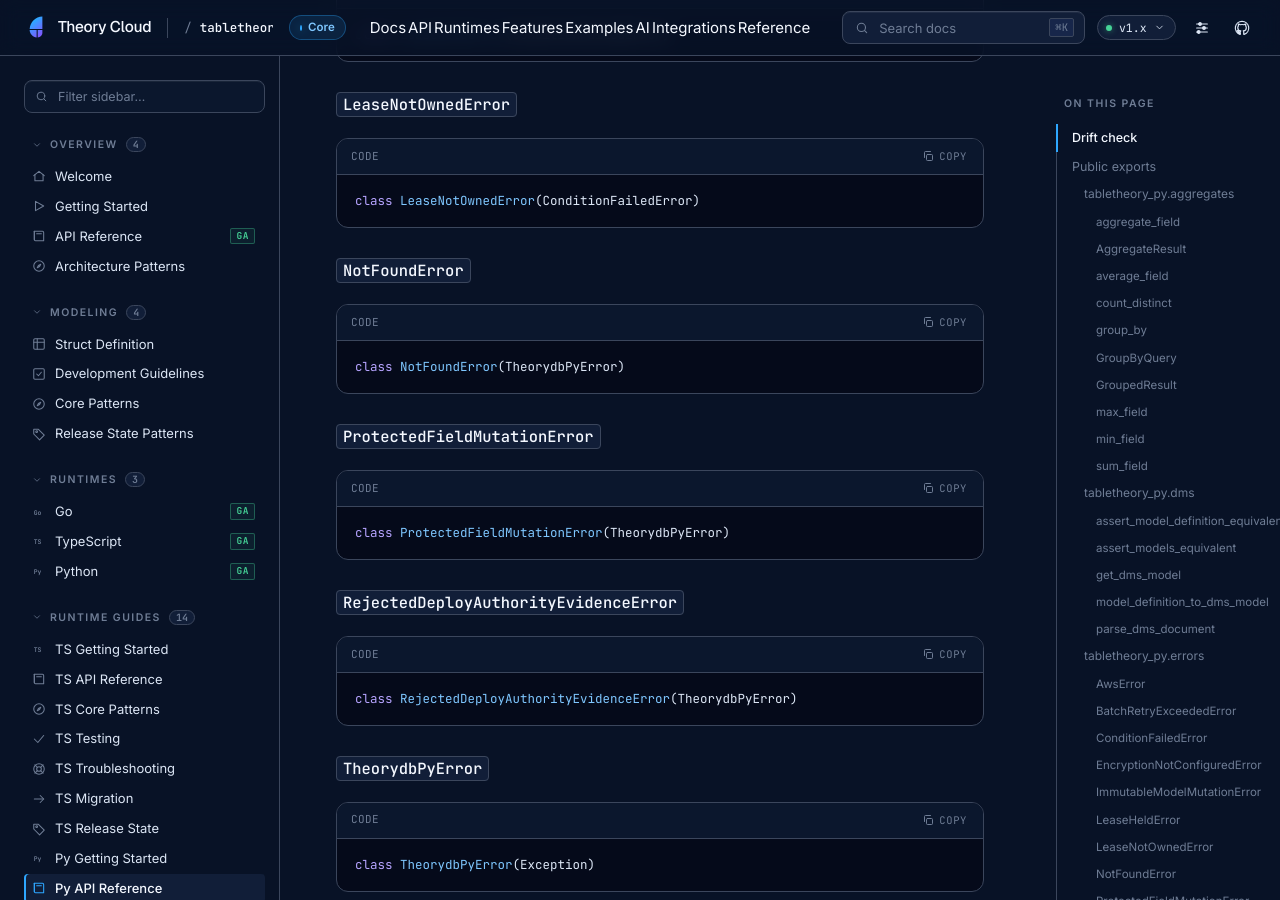
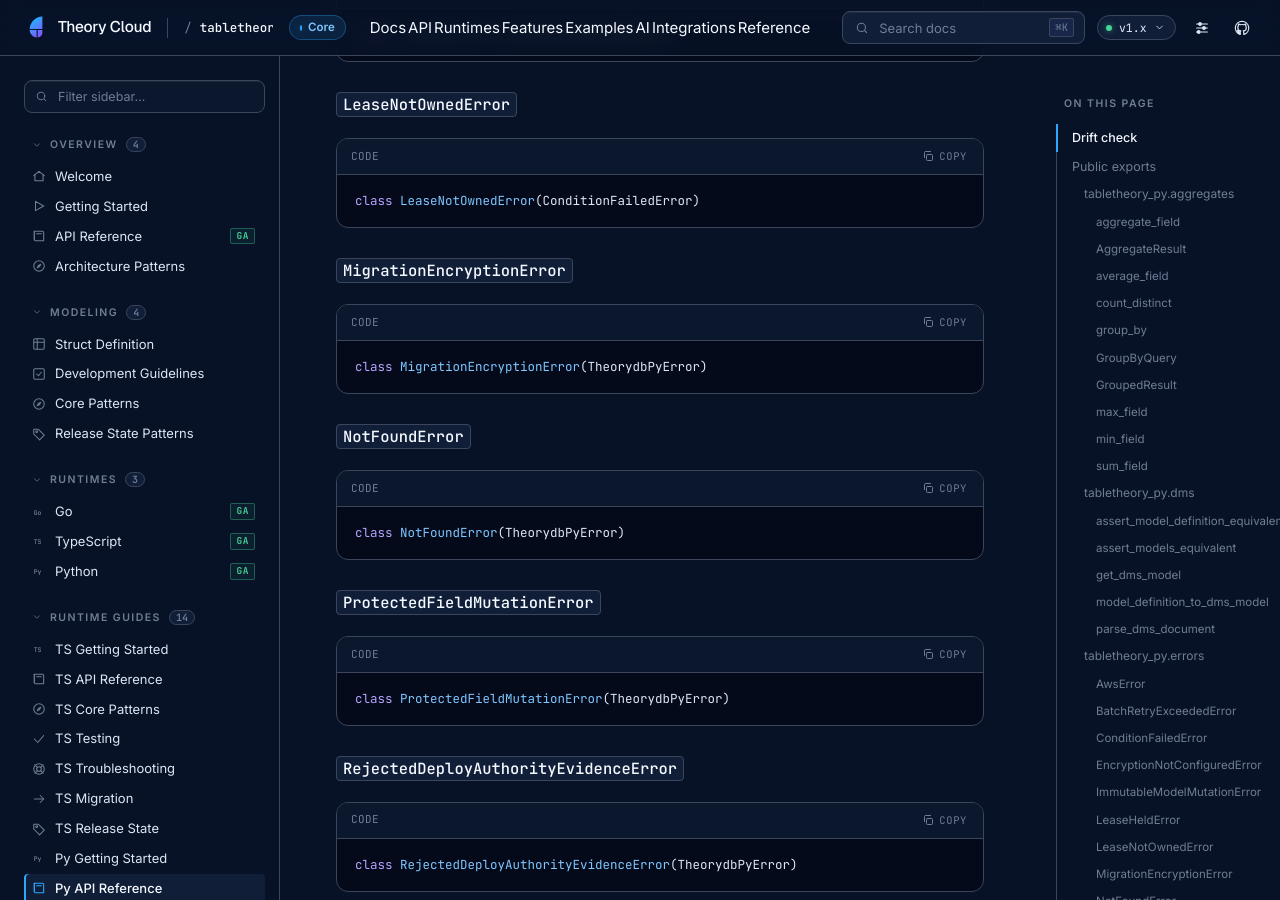
Before and after one commit to theory-cloud/TableTheory, a Jekyll site: the page built from docs/runtimes/python/api-reference.md, in a window 1280 px wide and 900 px high, scrolled down 4623 px. Built offline with Jekyll 4.4.1, drawn with Linux system fonts in a browser that asks for light colours.

Commit message:
docs: record the M2 encryption and exact-number behavior changes
Adds the curated changelog entries for the migration encryption refusals, the
Python derived-key number bound, the TypeScript exact-number aggregates and DMS
format handling, and the generated Go decimal type change, and regenerates the
API references for the new exported surfaces.

Refs Factory docs/058 P-THE-109-M2

````diff
--- a/docs/runtimes/python/api-reference.md
+++ b/docs/runtimes/python/api-reference.md
@@ -177,6 +177,12 @@ class LeaseHeldError(ConditionFailedError)
 
 ```python
 class LeaseNotOwnedError(ConditionFailedError)
+```
+
+#### `MigrationEncryptionError`
+
+```python
+class MigrationEncryptionError(TheorydbPyError)
 ```
 
 #### `NotFoundError`
````
Also changed, not shown: other parts of docs/runtimes/python/api-reference.md (+1 -1 lines), docs/api-reference.md (+1 -0 lines), docs/runtimes/typescript/api-reference.md (+4 -1 lines), py/docs/api-reference.md (+7 -1 lines), ts/docs/api-reference.md (+4 -1 lines), CHANGELOG.md.
